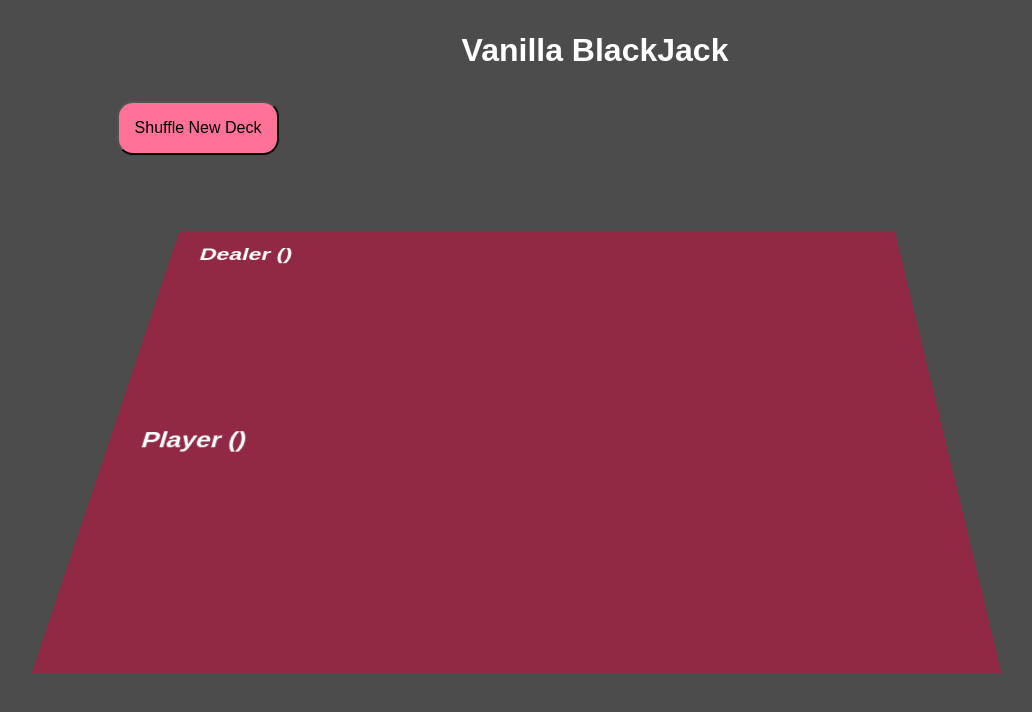
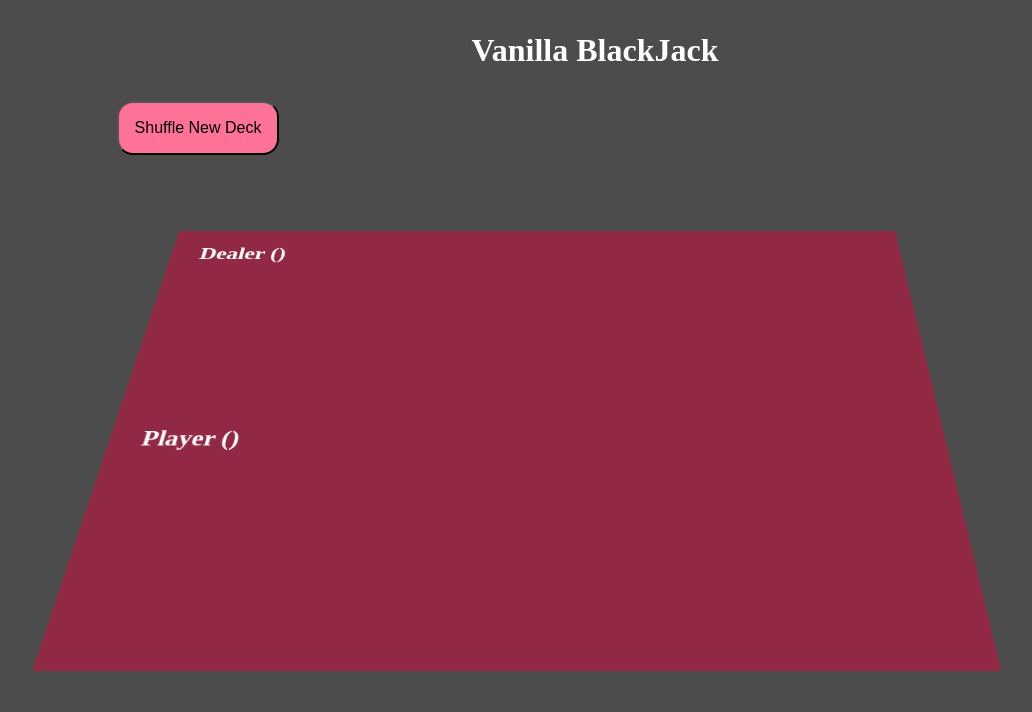
Before and after one commit to candicecz/vanilla-blackjack, a plain HTML site: page index.html in a window 1280 px wide. Shown: the whole page, without its empty margins (45-1077 px from the left). Drawn offline with Linux system fonts and the light colour scheme.

Commit message:
Update styles.css

```diff
--- a/styles.css
+++ b/styles.css
@@ -7,11 +7,11 @@ h1 {
   margin: 2rem;
   text-align: center;
   color: white;
-  font-family: fantasy;
+  font-family: segoe-ui;
 }
 
 h2 {
-  font-family: fantasy;
+  font-family: segoe-ui;
   font-size: 26px;
   color: white;
 }
```
